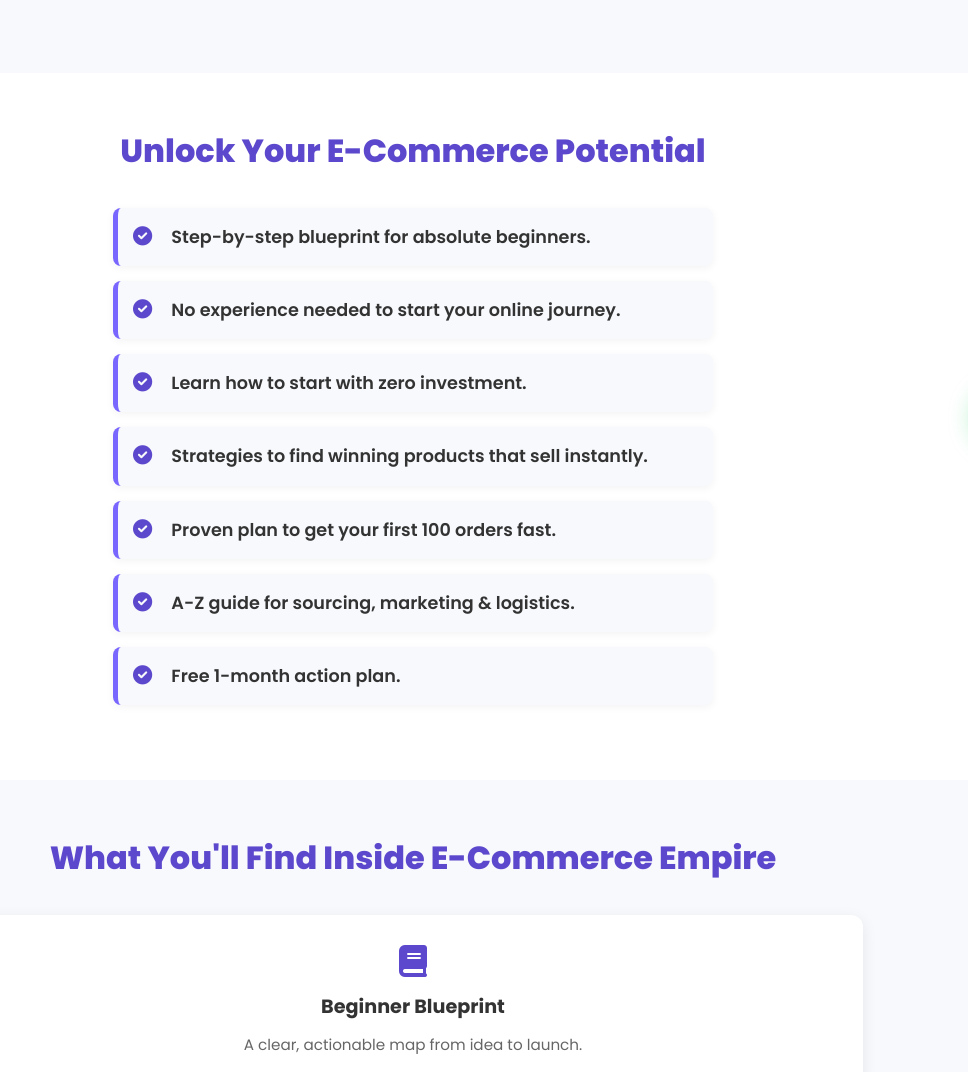
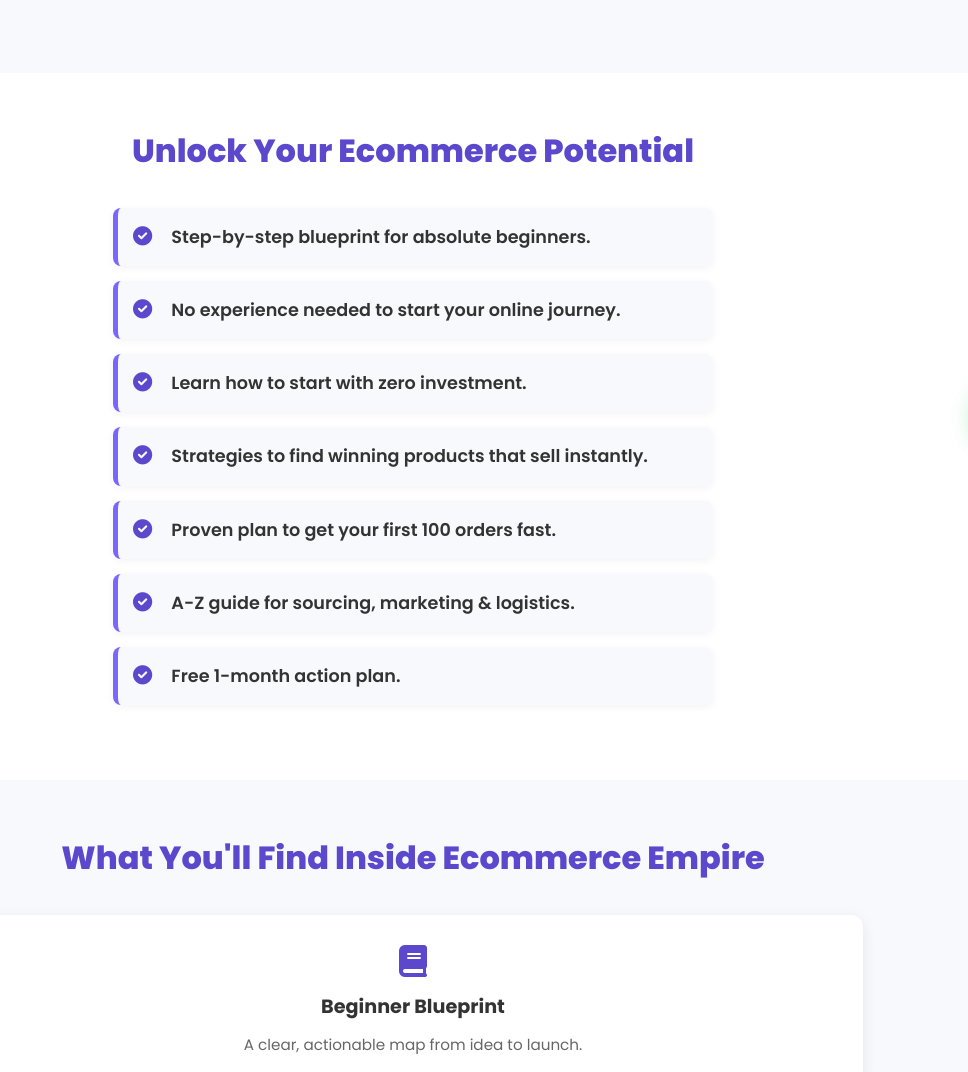
Before and after one commit to Asadjanjua1/Ebook-landing-page, a plain HTML site: page index.html in a window 1280 px wide. Shown: the part 340-1412 px from the top of the page, 227-1195 px from the left. Drawn offline with Linux system fonts and the light colour scheme.

```diff
--- a/index.html
+++ b/index.html
@@ -153,7 +153,7 @@
     <!-- Benefits -->
     <section id="benefits">
         <div class="container">
-            <h2>Unlock Your E-Commerce Potential</h2>
+            <h2>Unlock Your Ecommerce Potential</h2>
             <ul class="benefits-list">
                 <li><i class="fas fa-check-circle"></i> Step-by-step blueprint for absolute beginners.</li>
                 <li><i class="fas fa-check-circle"></i> No experience needed to start your online journey.</li>
@@ -169,7 +169,7 @@
     <!-- Features -->
     <section id="features">
         <div class="container">
-            <h2>What You'll Find Inside E-Commerce Empire</h2>
+            <h2>What You'll Find Inside Ecommerce Empire</h2>
             <div class="features-grid">
                 <div class="feature-card"><i class="fas fa-book"></i><h3>Beginner Blueprint</h3><p>A clear, actionable map from idea to launch.</p></div>
                 <div class="feature-card"><i class="fas fa-box-open"></i><h3>Zero Inventory Model</h3><p>Master dropshipping & no-inventory systems.</p></div>
```
